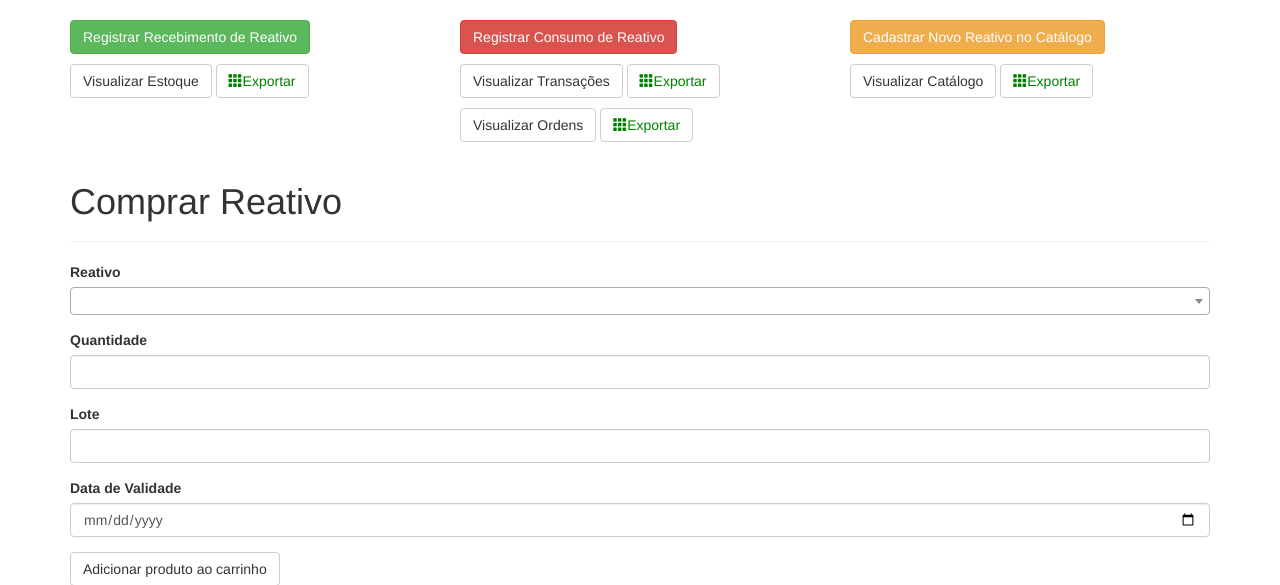
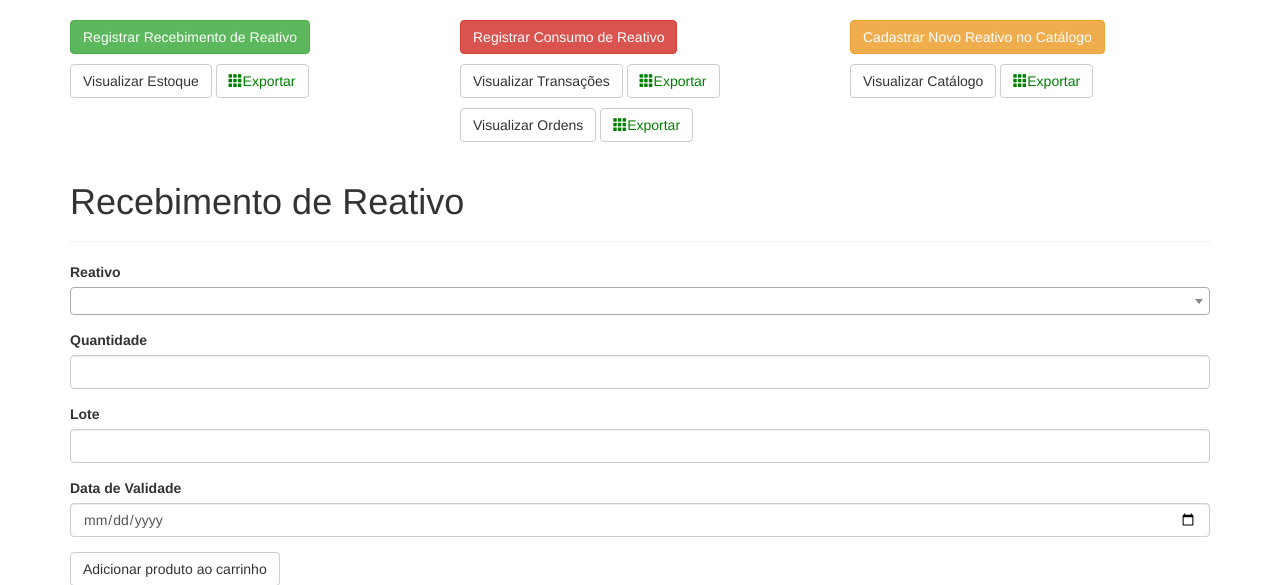
Before and after one commit to gems-uff/sms, a Flask app: template app/templates/main/create-order.html in a window 1280 px wide. Shown: the part 52-637 px from the top of the page. Run offline with Flask 2, Linux system fonts and the light colour scheme; the template is opened without the code that fills it: values that come from a table or form of the project are taken from there, others are empty; some libraries are stand-ins or nearby versions.

Commit message:
Change "comprar" to "Recebimento de"

```diff
--- a/app/templates/main/_cart.html
+++ b/app/templates/main/_cart.html
@@ -5,7 +5,6 @@
       <th>Catálogo</th>
       <th>Lote</th>
       <th>Data de Validade</th>
-      <!-- <th>Unidade(s)/Produto</th> -->
       <th><b>Quantidade</b></th>
       <th><a href="#" data-toggle="tooltip" title="O total de unidades a serem inseridas em estoque. Obtido através de: Quantidade x Unidades por catálogo.">
           Total de unidades <span class="glyphicon glyphicon-question-sign"></span>
@@ -18,7 +17,6 @@
         <td>{{ item.item.catalog_number }}</td>
         <td>{{ item.lot_number }}</td>
         <td>{{ item.expiration_date.strftime('%d/%m/%Y') }}</td>
-        <!-- <td>{{ item.item.units}}</td> -->
         <td>{{ item.amount }}</td>
         <td>{{ item.amount * item.item.units }}</td>
       </tr>
--- a/app/templates/main/create-order.html
+++ b/app/templates/main/create-order.html
@@ -5,7 +5,7 @@
 {% block page_content %}
   {% include "main/_navigation.html" %}
   <div class="page-header">
-      <h1>Comprar Reativo</h1>
+      <h1>Recebimento de Reativo</h1>
   </div>
   <div class="row">
     <div class="col-md-12">
```
